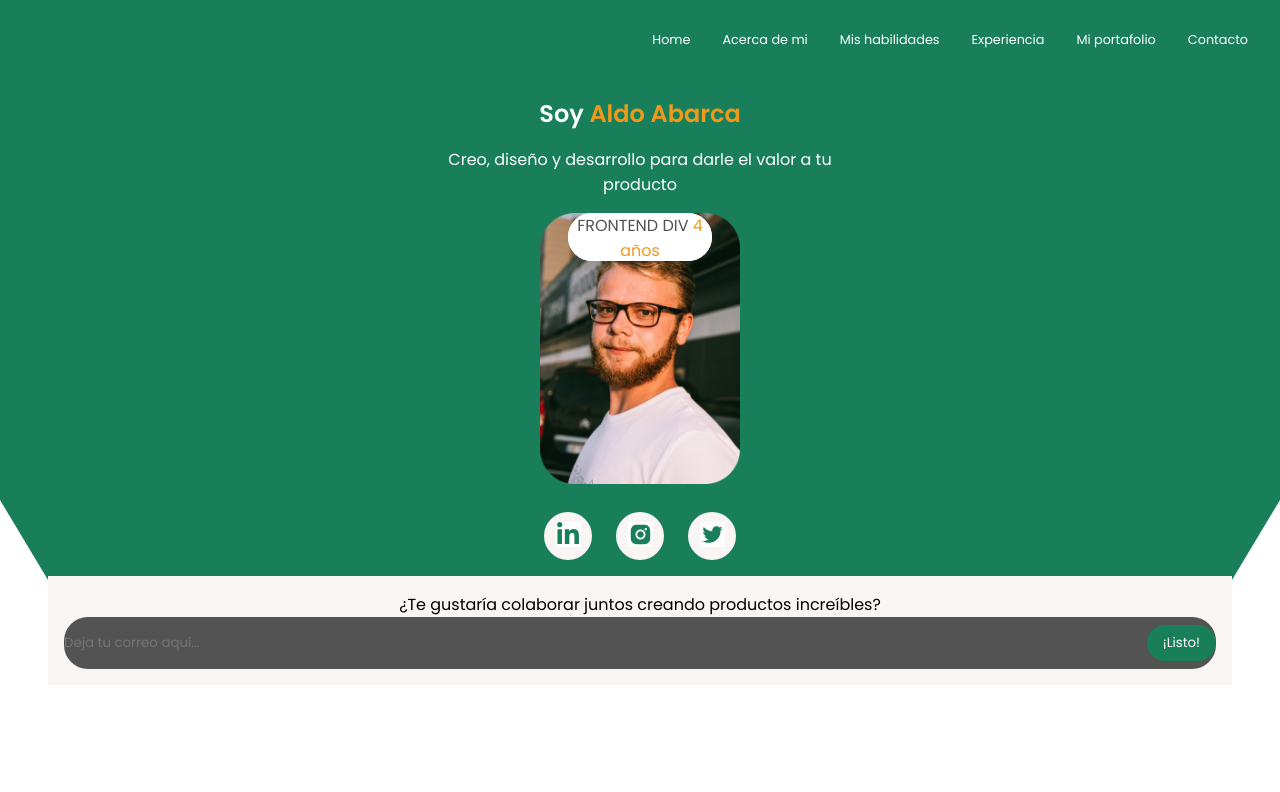
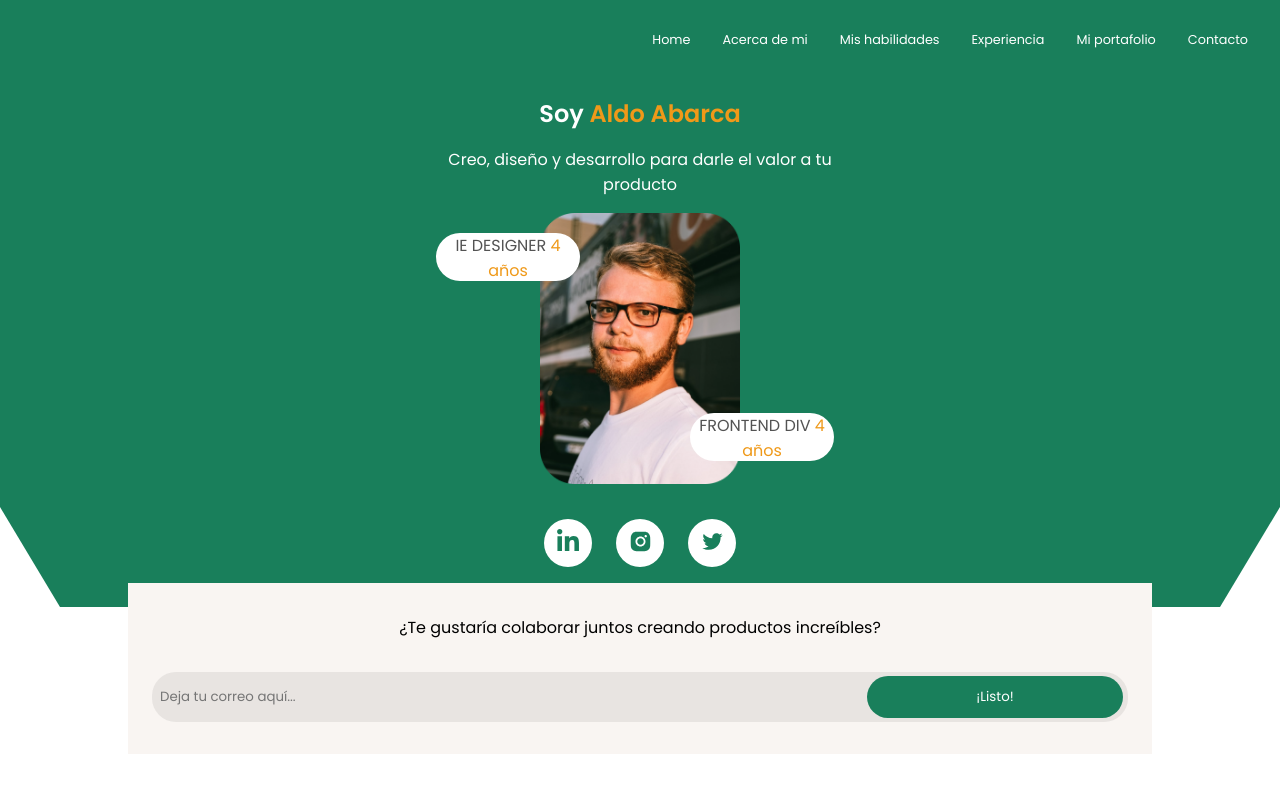
Before and after one commit to Nicolas-suarezhe/repositorioFundamentos, a plain HTML site: page index.html in a window 1280 px wide. Drawn offline with Linux system fonts and the light colour scheme.

Commit message:
Commit con inndex y style

```diff
--- a/assets/css/style.css
+++ b/assets/css/style.css
@@ -6,7 +6,7 @@
     --green : #197f5b;
     --orange: #EF9919;
     --ligth-gray: #f9f5f2;
-    --ligth-black:#535353;
+    --ligth-black:rgb(83, 83, 83);
     --white:#ffffff;
 }
 
@@ -100,7 +100,7 @@ img{
 .icon-sn{
     width: 3rem;
     height: 3rem;
-    background-color: #f9f5f2;
+    background-color: #ffffff;
     border-radius: 50%;
     display: flex;
     flex-direction: row;
@@ -128,11 +128,11 @@ h1>span{
     padding: 1rem;
 }
 
-
 .div-fotografia{
-    display: flex;
-    flex-direction: column;
-    align-items: center;
+    position: relative;
+    margin-bottom: 1rem;
+    width: fit-content;
+    margin: 0 auto;
     background-color: #197f5b;
 }
 
@@ -147,7 +147,6 @@ h1>span{
     border-radius: 30px;
     width: 9rem;
     height: 3rem;
-
 }
 
 p > span{
@@ -158,12 +157,14 @@ p > span{
 
 .burbuja-1{
     position: absolute;
-    align-items: center;
+    right: 160px;
+    bottom: 210px;
 }
 
 .burbuja-2{
     position: absolute;
-    align-items: center;
+    left: 150px;
+    bottom: 30px;
 }
 
 .collab{
@@ -176,32 +177,39 @@ p > span{
     background-color: var(--ligth-gray);
     position: relative;
     top: -5rem;
-    margin: 0rem 3rem;
+    max-width: 80vw;
+    margin: auto;
 }
 
 .collab-text{
     background-color: var(--ligth-gray);
+    padding: 1rem 0rem;
 }
 
 .collab-form{
-    background-color: var(--ligth-black);
+    background-color: rgba(83, 83, 83, 0.1);
     border-radius: 1.5rem;
     padding: 0.5rem 0rem;
+    margin: 1rem 0.5rem;
     display: flex;
     justify-content: space-between;
 }
 
 .btn-form{
     border: 0px;
+    opacity: 1;
+    width: 20vw;
     border-radius: 1.5rem;
     background-color: #197f5b;
-    padding: 0.5rem 1rem;
+    padding: 0.7rem 1rem;
+    margin: -4px 5px -4px 0px;
     color: #ffffff;
 }
 
 .input-form{
     border: 0px;
     background-color: transparent;
+    padding: 0rem 0.5rem;
 }
 
 
```
Also changed, not shown: index.html (+3 -3 lines).
